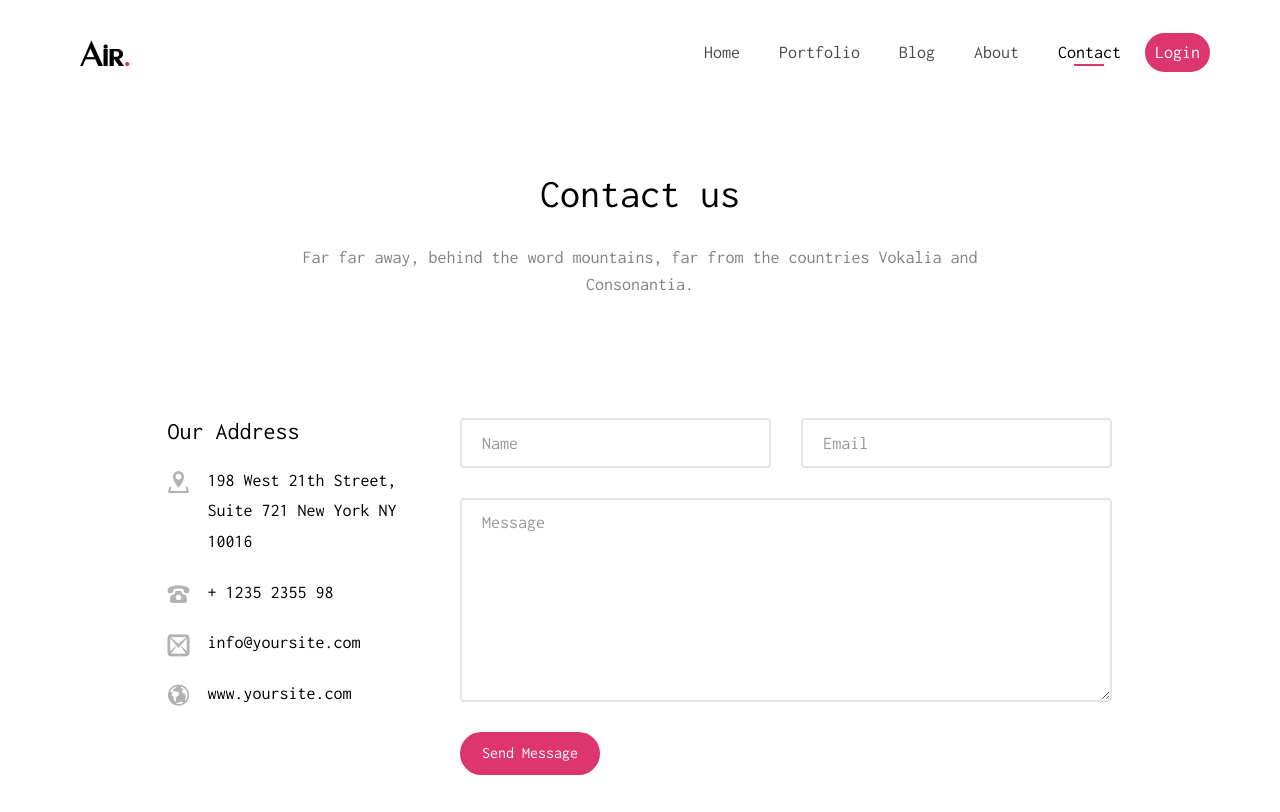
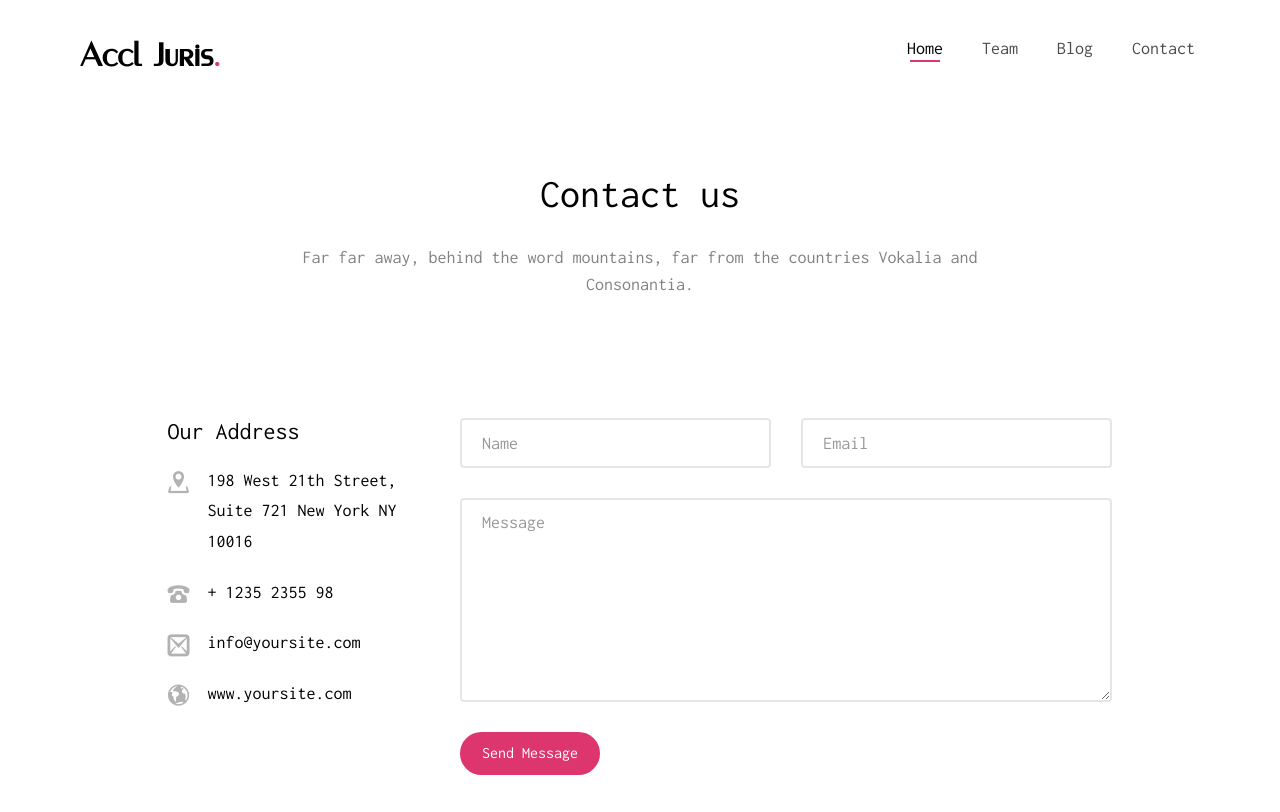
Before and after one commit to ishasharmadev/AcclJuris, a plain HTML site: page contact.html in a window 1280 px wide. Shown: the top 812 px of the page. Drawn offline with nearby package versions, Linux system fonts and the light colour scheme; a script that the page names is missing; files whose address does not match are found by name.

Commit message:
changing nav

```diff
--- a/contact.html
+++ b/contact.html
@@ -3,25 +3,12 @@
 	<head>
 	<meta charset="utf-8">
 	<meta http-equiv="X-UA-Compatible" content="IE=edge">
-	<title>Air &mdash; Free Website Template, Free HTML5 Template by freehtml5.co</title>
+	<title>ACCL Juris - Indian Law Firm </title>
 	<meta name="viewport" content="width=device-width, initial-scale=1">
-	<meta name="description" content="Free HTML5 Website Template by freehtml5.co" />
-	<meta name="keywords" content="free website templates, free html5, free template, free bootstrap, free website template, html5, css3, mobile first, responsive" />
-	<meta name="author" content="freehtml5.co" />
+	<meta name="description" content="" />
+	<meta name="keywords" content="Indian law firm, best law firm, India's best law firm, winning law firm" />
+	<meta name="author" content="Business Enhancers" />
 
-	<!--
-	//////////////////////////////////////////////////////
-
-	FREE HTML5 TEMPLATE
-	DESIGNED & DEVELOPED by FreeHTML5.co
-
-	Website: 		http://freehtml5.co/
-	Email: 			info@freehtml5.co
-	Twitter: 		http://twitter.com/fh5co
-	Facebook: 		https://www.facebook.com/fh5co
-
-	//////////////////////////////////////////////////////
-	 -->
 
   	<!-- Facebook and Twitter integration -->
 	<meta property="og:title" content=""/>
@@ -45,6 +32,7 @@
 	<link rel="stylesheet" href="css/bootstrap.css">
 	<!-- Flexslider  -->
 	<link rel="stylesheet" href="css/flexslider.css">
+
 	<!-- Theme style  -->
 	<link rel="stylesheet" href="css/style.css">
 
@@ -66,28 +54,17 @@
 			<div class="container">
 				<div class="row">
 					<div class="col-xs-2">
-						<div id="fh5co-logo"><a href="index.html">Air<span>.</span></a></div>
+						<div id="fh5co-logo"><a href="index.html">Accl Juris<span>.</span></a></div>
 					</div>
 					<div class="col-xs-10 text-right menu-1">
 						<ul>
-							<li><a href="index.html">Home</a></li>
-							<li><a href="portfolio.html">Portfolio</a></li>
-							<li class="has-dropdown">
-								<a href="blog.html">Blog</a>
-								<ul class="dropdown">
-									<li><a href="#">Web Design</a></li>
-									<li><a href="#">eCommerce</a></li>
-									<li><a href="#">Branding</a></li>
-									<li><a href="#">API</a></li>
-								</ul>
-							</li>
-							<li><a href="about.html">About</a></li>
-							<li class="active"><a href="contact.html">Contact</a></li>
-							<li class="btn-cta"><a href="#"><span>Login</span></a></li>
+							<li class="active"><a href="index.html">Home</a></li>
+							<li><a href="team.html">Team</a></li>
+							<li><a href="blog.html">Blog</a></li>
+							<li><a href="contact.html">Contact</a></li>
 						</ul>
 					</div>
 				</div>
-
 			</div>
 		</div>
 	</nav>
```
Also changed, not shown: about.html (+8 -32 lines), blog.html (+8 -32 lines), index.html (+2 -14 lines), team.html (renamed from portfolio.html, +8 -32 lines).
